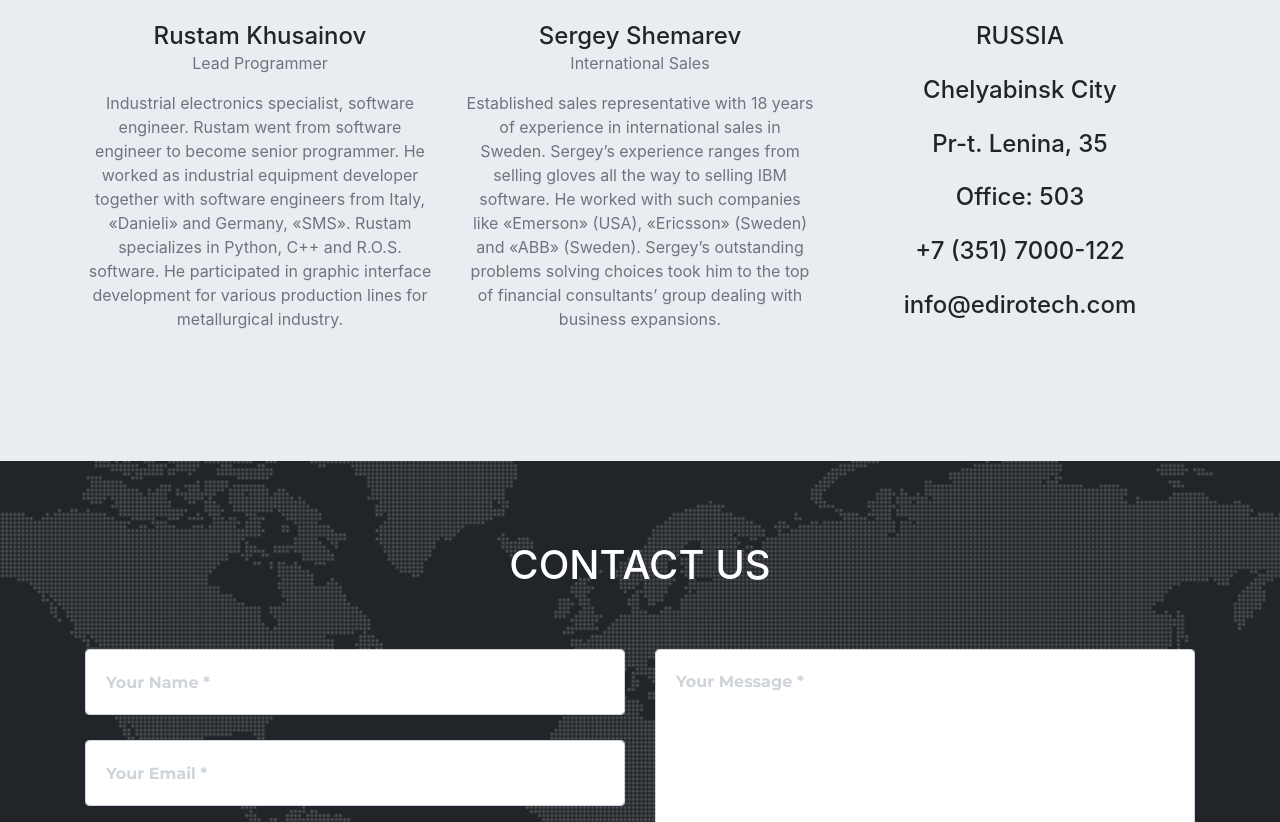
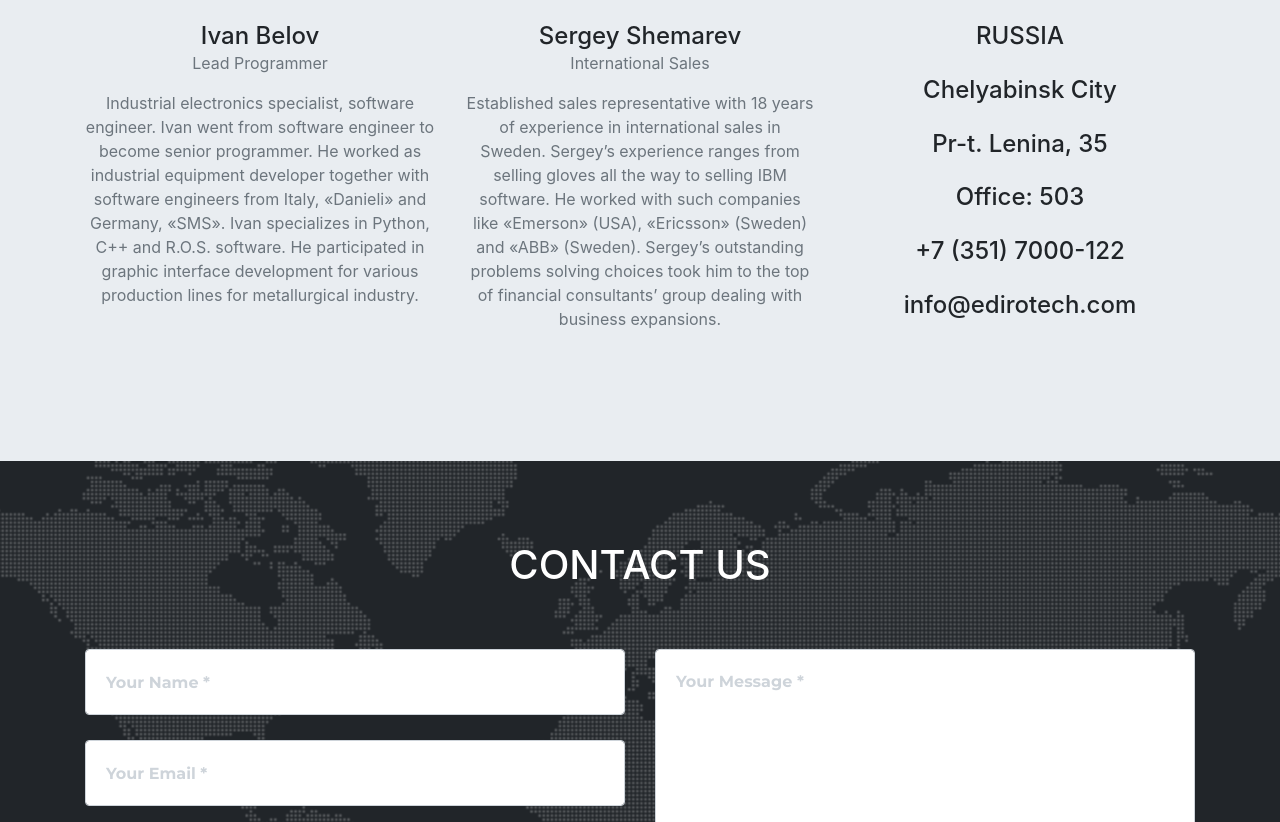
Before and after one commit to usermuser/edirotech_proto, a website with bundled scripts: page index.html in a window 1280 px wide. Shown: the part 6137-6959 px from the top of the page. Built offline with nearby package versions, Linux system fonts and the light colour scheme; a web font is replaced by a local one.

Commit message:
master: programmer description change

```diff
--- a/index.html
+++ b/index.html
@@ -297,9 +297,15 @@
         <div class="col-sm-4">
           <div class="team-member">
             <img class="mx-auto rounded-circle" src="img/team/004.jpg" alt="">
-            <h4>Rustam Khusainov</h4>
+            <h4>Ivan Belov</h4>
             <p class="text-muted">Lead Programmer</p>
-            <p class="text-muted">Industrial electronics specialist, software engineer. Rustam went from software engineer to become senior programmer. He worked as industrial equipment developer together with software engineers from Italy, «Danieli» and Germany, «SMS». Rustam specializes in Python, C++ and R.O.S. software. He participated in graphic interface development for various production lines for metallurgical industry.</p>
+            <p class="text-muted">Industrial electronics specialist, software engineer.
+              Ivan went from software engineer to become senior programmer.
+              He worked as industrial equipment developer together with software engineers from
+              Italy, «Danieli» and Germany, «SMS».
+              Ivan specializes in Python, C++ and R.O.S. software.
+              He participated in graphic interface development for various production lines for metallurgical industry.
+            </p>
           </div>
         </div>
         <div class="col-sm-4">
```
